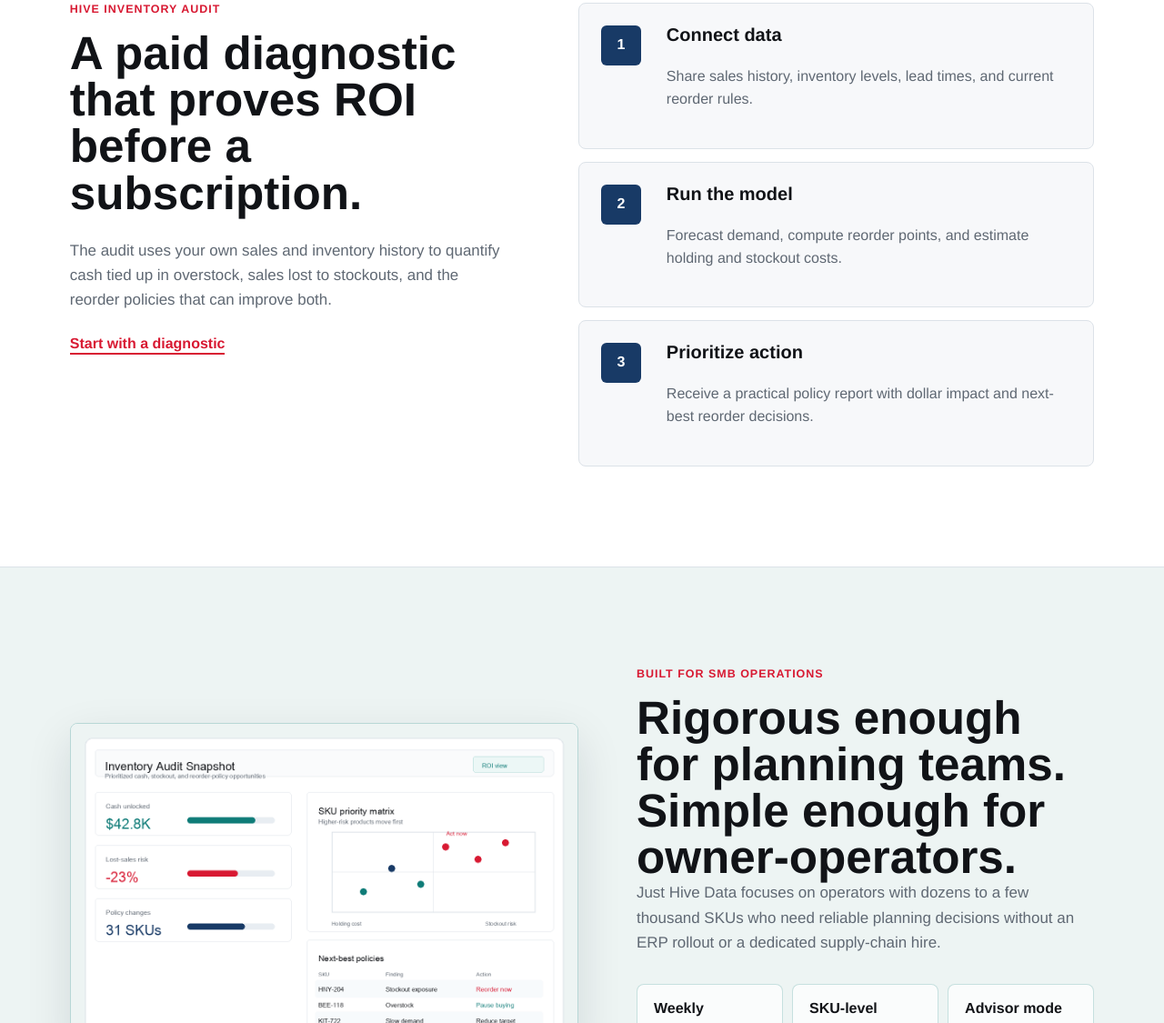
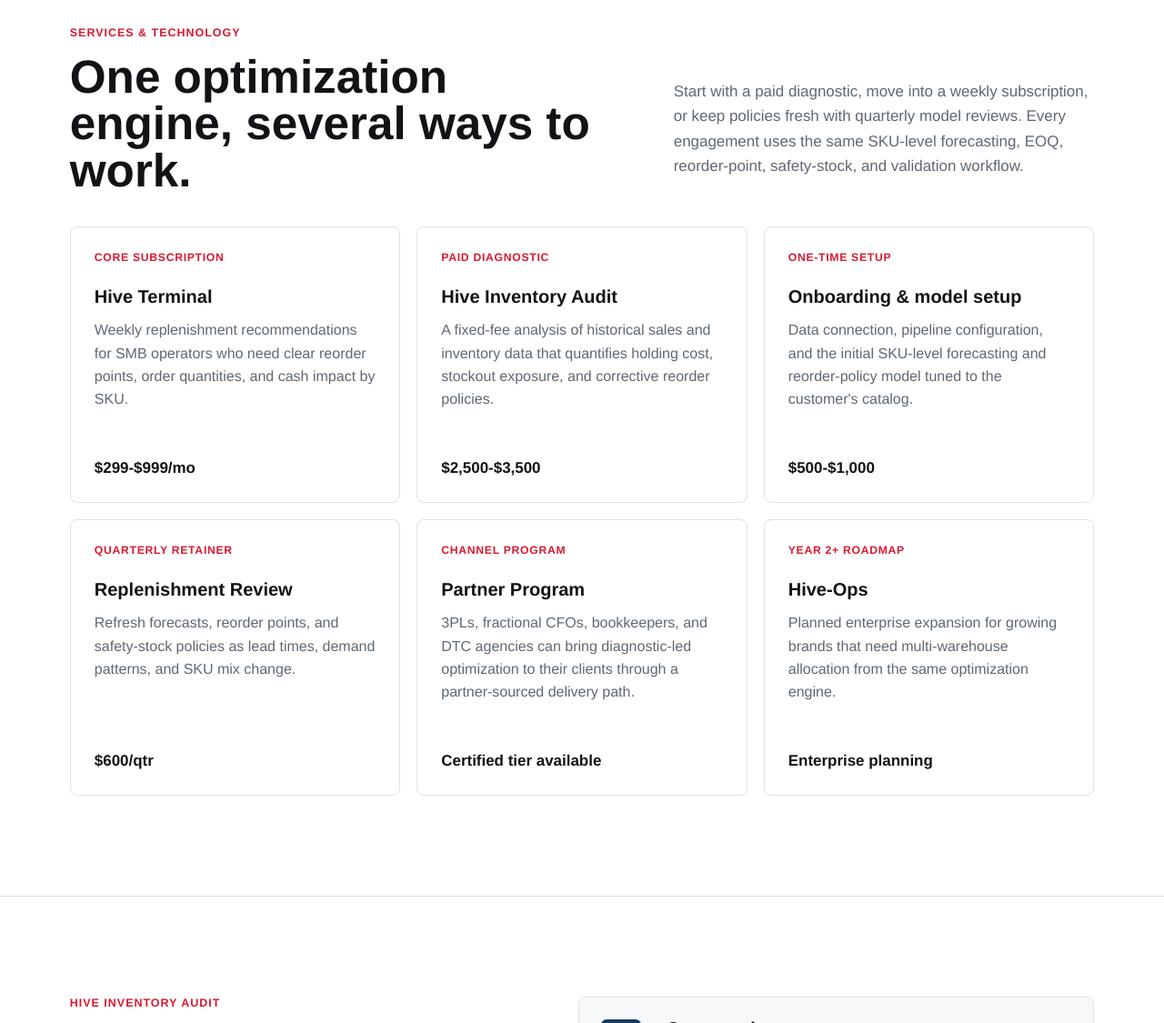
Before and after one commit to haopeng/just-hive-data, a website built with Vite: page index.html in a window 1280 px wide. Shown: the part 1675-2800 px from the top of the page at 91% size. Built offline with nearby package versions, Linux system fonts and the light colour scheme.

Commit message:
Add Section 3 services content

```diff
--- a/index.html
+++ b/index.html
@@ -26,6 +26,7 @@
         </a>
         <nav class="desktop-nav" aria-label="Primary navigation">
           <a href="#product">Product</a>
+          <a href="#engagements">Services</a>
           <a href="#audit">Inventory Audit</a>
           <a href="#pricing">Pricing</a>
           <a href="#security">Security</a>
@@ -41,6 +42,7 @@
 
       <nav class="mobile-nav" aria-label="Mobile navigation" hidden>
         <a href="#product">Product</a>
+        <a href="#engagements">Services</a>
         <a href="#audit">Inventory Audit</a>
         <a href="#pricing">Pricing</a>
         <a href="#security">Security</a>
@@ -93,7 +95,9 @@
             <h2>Weekly reorder decisions without the spreadsheet guesswork.</h2>
             <p>
               Hive Terminal turns sales history and current inventory into clear, validated reorder
-              recommendations: what to reorder, how much to buy, and when to act.
+              recommendations: what to reorder, how much to buy, and when to act. The same
+              forecasting-and-optimization engine also powers audits, onboarding, quarterly policy
+              reviews, partner diagnostics, and future multi-warehouse planning.
             </p>
           </div>
           <div class="product-grid">
@@ -124,6 +128,74 @@
           </div>
         </section>
 
+        <section class="section engagement-section" id="engagements">
+          <div class="section-kicker">Services & technology</div>
+          <div class="section-heading">
+            <h2>One optimization engine, several ways to work.</h2>
+            <p>
+              Start with a paid diagnostic, move into a weekly subscription, or keep policies fresh
+              with quarterly model reviews. Every engagement uses the same SKU-level forecasting,
+              EOQ, reorder-point, safety-stock, and validation workflow.
+            </p>
+          </div>
+          <div class="engagement-grid">
+            <article class="engagement-card">
+              <p class="engagement-type">Core subscription</p>
+              <h3>Hive Terminal</h3>
+              <p>
+                Weekly replenishment recommendations for SMB operators who need clear reorder
+                points, order quantities, and cash impact by SKU.
+              </p>
+              <strong>$299-$999/mo</strong>
+            </article>
+            <article class="engagement-card">
+              <p class="engagement-type">Paid diagnostic</p>
+              <h3>Hive Inventory Audit</h3>
+              <p>
+                A fixed-fee analysis of historical sales and inventory data that quantifies holding
+                cost, stockout exposure, and corrective reorder policies.
+              </p>
+              <strong>$2,500-$3,500</strong>
+            </article>
+            <article class="engagement-card">
+              <p class="engagement-type">One-time setup</p>
+              <h3>Onboarding & model setup</h3>
+              <p>
+                Data connection, pipeline configuration, and the initial SKU-level forecasting and
+                reorder-policy model tuned to the customer's catalog.
+              </p>
+              <strong>$500-$1,000</strong>
+            </article>
+            <article class="engagement-card">
+              <p class="engagement-type">Quarterly retainer</p>
+              <h3>Replenishment Review</h3>
+              <p>
+                Refresh forecasts, reorder points, and safety-stock policies as lead times,
+                demand patterns, and SKU mix change.
+              </p>
+              <strong>$600/qtr</strong>
+            </article>
+            <article class="engagement-card">
+              <p class="engagement-type">Channel program</p>
+              <h3>Partner Program</h3>
+              <p>
+                3PLs, fractional CFOs, bookkeepers, and DTC agencies can bring diagnostic-led
+                optimization to their clients through a partner-sourced delivery path.
+              </p>
+              <strong>Certified tier available</strong>
+            </article>
+            <article class="engagement-card">
+              <p class="engagement-type">Year 2+ roadmap</p>
+              <h3>Hive-Ops</h3>
+              <p>
+                Planned enterprise expansion for growing brands that need multi-warehouse
+                allocation from the same optimization engine.
+              </p>
+              <strong>Enterprise planning</strong>
+            </article>
+          </div>
+        </section>
+
         <section class="section split-section" id="audit">
           <div class="audit-copy">
             <div class="section-kicker">Hive Inventory Audit</div>
@@ -131,6 +203,8 @@
             <p>
               The audit uses your own sales and inventory history to quantify cash tied up in
               overstock, sales lost to stockouts, and the reorder policies that can improve both.
+              Typical fixed-fee engagements range from $2,500 to $3,500 and create a natural path
+              into Hive Terminal when the ROI is clear.
             </p>
             <a class="text-link" href="mailto:contact@just-hive-data.com?subject=Inventory%20Audit%20Request">
               Start with a diagnostic
@@ -187,7 +261,11 @@
           <div class="section-kicker">Pricing</div>
           <div class="section-heading">
             <h2>Start with the tier that matches your operating complexity.</h2>
-            <p>Each plan is priced as a professional operations tool, with an audit path for teams that want proof first.</p>
+            <p>
+              Hive Terminal is priced as a professional operations tool. Teams can begin with a
+              paid audit, add onboarding and model setup, then keep policies current through
+              quarterly Replenishment Reviews.
+            </p>
           </div>
           <div class="pricing-grid">
             <article class="price-card">
--- a/src/styles.css
+++ b/src/styles.css
@@ -363,6 +363,7 @@ h1 {
 }
 
 .feature-card,
+.engagement-card,
 .price-card,
 .trust-grid article {
   min-height: 280px;
@@ -408,6 +409,7 @@ h1 {
 }
 
 .feature-card h3,
+.engagement-card h3,
 .price-card h3,
 .trust-grid h3,
 .process-list h3 {
@@ -417,11 +419,48 @@ h1 {
 }
 
 .feature-card p,
+.engagement-card p,
 .price-card p,
 .trust-grid p,
 .process-list p {
   color: var(--muted);
   line-height: 1.58;
+}
+
+.engagement-section {
+  background: var(--surface);
+  border-top: 1px solid var(--line);
+}
+
+.engagement-grid {
+  display: grid;
+  grid-template-columns: repeat(3, minmax(0, 1fr));
+  gap: 18px;
+}
+
+.engagement-card {
+  display: flex;
+  flex-direction: column;
+  min-height: 304px;
+}
+
+.engagement-card .engagement-type {
+  margin: 0 0 26px;
+  color: var(--red);
+  font-size: 0.76rem;
+  font-weight: 900;
+  letter-spacing: 0.06em;
+  line-height: 1.2;
+  text-transform: uppercase;
+}
+
+.engagement-card strong {
+  display: block;
+  margin-top: auto;
+  padding-top: 22px;
+  color: var(--ink);
+  font-size: 1.06rem;
+  line-height: 1.2;
 }
 
 .split-section {
@@ -680,6 +719,7 @@ h1 {
 
   .signal-band,
   .product-grid,
+  .engagement-grid,
   .pricing-grid {
     grid-template-columns: repeat(2, minmax(0, 1fr));
   }
@@ -741,6 +781,7 @@ h1 {
 
   .signal-band,
   .product-grid,
+  .engagement-grid,
   .pricing-grid {
     grid-template-columns: 1fr;
   }
@@ -764,6 +805,7 @@ h1 {
   }
 
   .feature-card,
+  .engagement-card,
   .price-card,
   .trust-grid article,
   .process-list > div {
```
